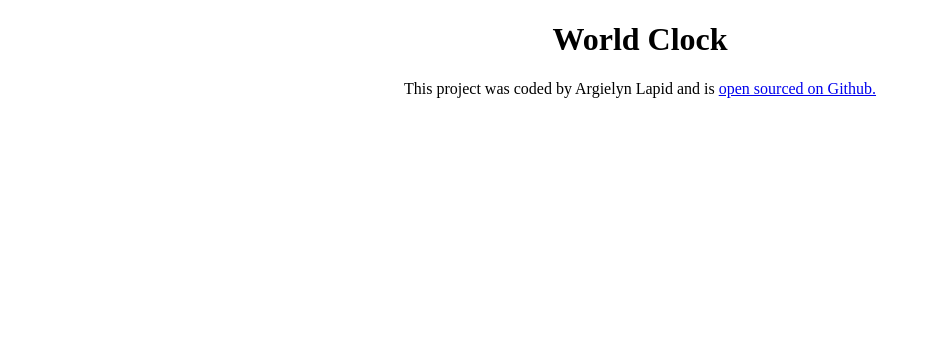
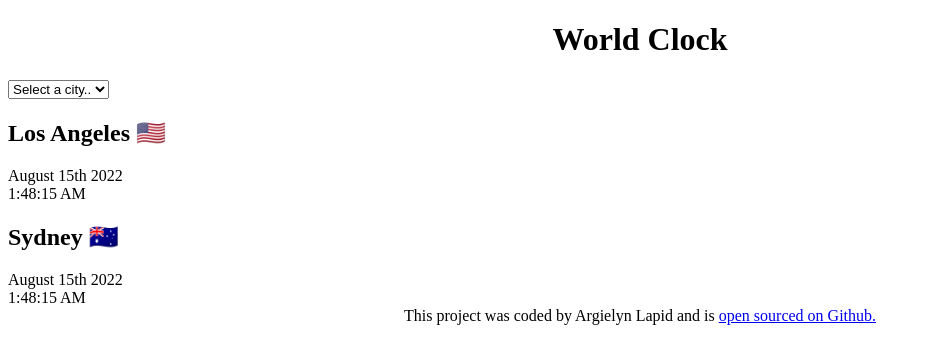
Before and after one commit to jihcoding/world-clock-project, a website: page index.html in a window 1280 px wide. Shown: the whole page, without its empty margins (0-930 px from the left). Drawn offline with Linux system fonts and the light colour scheme.

Commit message:
Added basic HTML

```diff
--- a/index.html
+++ b/index.html
@@ -7,11 +7,30 @@
     <title>World Clock - Argielyn Lapid</title>
   </head>
   <body>
-    <h1>World Clock</h1>
+    <div class="container">
+      <h1>World Clock</h1>
+      <select>
+        <option value="">Select a city..</option>
+        <option value="">London</option>
+        <option value="">New York</option>
+        <option value="">Auckland</option>
+      </select>
+
+      <div class="city">
+        <h2>Los Angeles 🇺🇸</h2>
+        <div class="date">August 15th 2022</div>
+        <div class="time">1:48:15 AM</div>
+      </div>
+      <div class="city">
+        <h2>Sydney 🇦🇺</h2>
+        <div class="date">August 15th 2022</div>
+        <div class="time">1:48:15 AM</div>
+      </div>
+    </div>
     <footer>
       This project was coded by Argielyn Lapid and is
       <a href="https://github.com/jihcoding/world-clock-project"
-      target="_blank">open sourced on Github.</a>
+      target="_blank" rel="noreferrer">open sourced on Github.</a>
     </footer>
     <script src="javascript/index.js"></script>
   </body>
```
